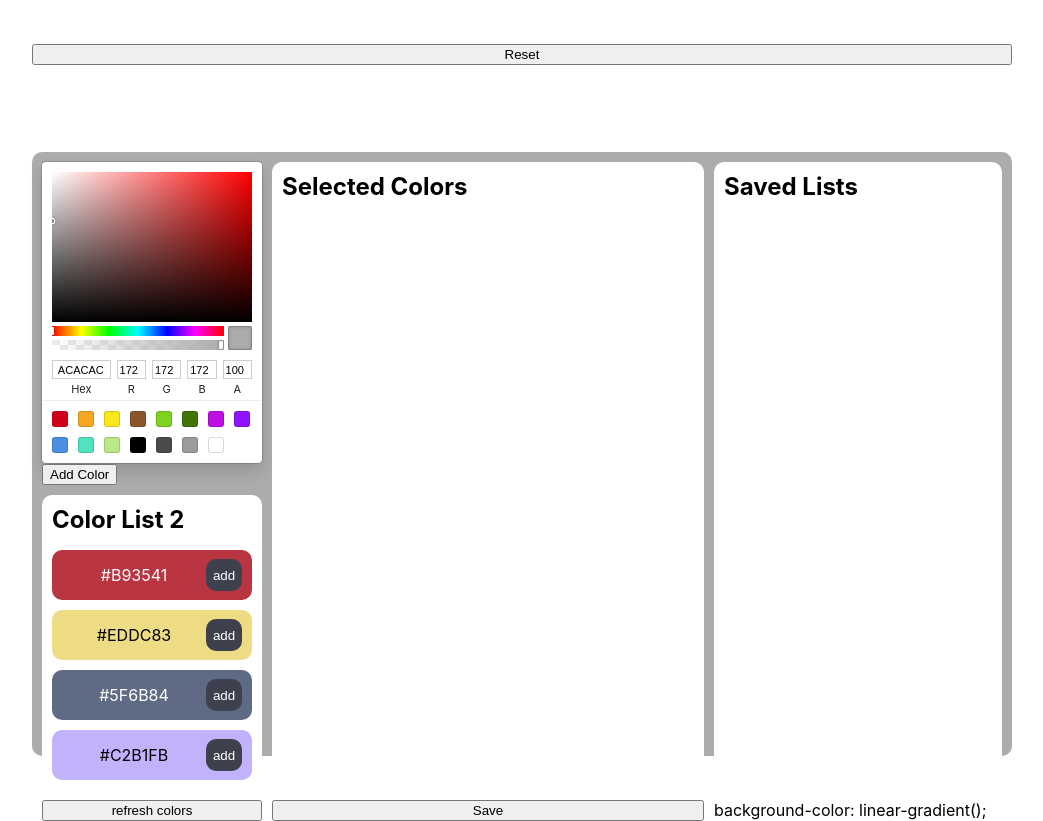
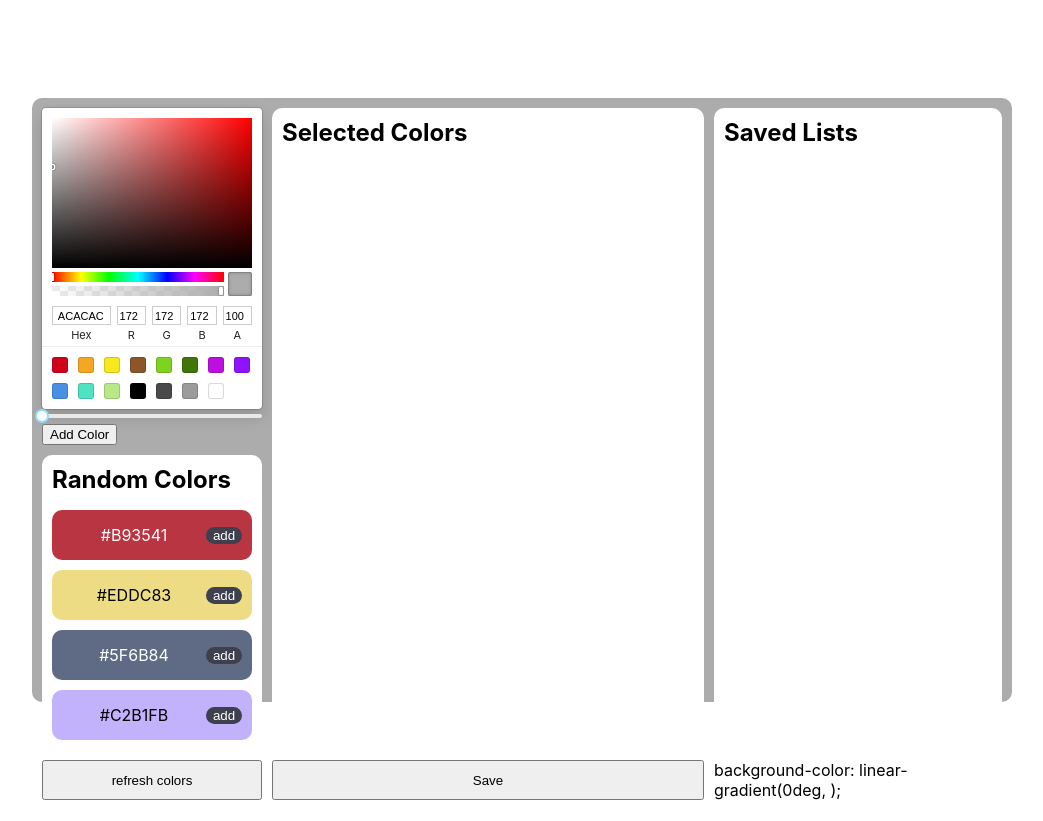
Before and after one commit to MVMTrabian/colorpicker, a React (Create React App) app: page / in a window 1280 px wide. Shown: the whole page, without its empty margins (118-1161 px from the left). After the commit the page ends 800 px from the top, so only its background shows below. Built offline with nearby package versions, Linux system fonts and the light colour scheme.

Commit message:
Update types and add slider for rotation

```diff
--- a/package.json
+++ b/package.json
@@ -11,6 +11,7 @@
     "@types/react": "^17.0.0",
     "@types/react-color": "^3.0.5",
     "@types/react-dom": "^17.0.0",
+    "rc-slider": "^9.7.2",
     "react": "^17.0.2",
     "react-color": "^2.19.3",
     "react-dom": "^17.0.2",
--- a/src/App.tsx
+++ b/src/App.tsx
@@ -1,11 +1,13 @@
 import { BOXES, NUMBER_OF_COLORS } from './constants'
 import { useLocalStorage, useSelectedItems } from './hooks'
 import { getColorArray, getRandomColor } from './utils'
-import { Item, Storage } from './types'
+import { ColorItem, ColorItemList, ColorListStorage } from './types'
 import { Layout, List } from './components'
 
 import { SketchPicker } from 'react-color'
 import { useState } from 'react'
+import Slider from 'rc-slider'
+import 'rc-slider/assets/index.css'
 
 // This assigns the color of all the buttons to a single random color.
 export const buttonColor = getRandomColor()
@@ -18,7 +20,7 @@ const App = () => {
   // If local storage in 'griddemo' doesn't yet exist, create
   // it with { itemLists: []}
   const { currentStorage, updateStorage, clearStorage } = useLocalStorage<
-    Storage // this is the type of the object we are keeping in storage
+    ColorListStorage // this is the type of the object we are keeping in storage
   >('griddemo', { itemLists: [] })
 
   // sets up selected items for the main color list
@@ -27,7 +29,7 @@ const App = () => {
     addSelectedItem,
     removeSelectedItem,
     setSelectedItems,
-  } = useSelectedItems([])
+  } = useSelectedItems<ColorItem>([])
 
   // sets up selectedItems for the saved color lists
   // these are renamed so they don't conflict with the ones above
@@ -35,7 +37,7 @@ const App = () => {
   const {
     removeSelectedItem: removeSelectedList,
     setSelectedItems: setSelectedLists,
-  } = useSelectedItems([], true)
+  } = useSelectedItems<ColorItemList>([], true)
 
   // destructures the current local storage object.
   const { itemLists: savedLists } = currentStorage ?? { itemLists: [] }
@@ -48,11 +50,27 @@ const App = () => {
     getColorArray(NUMBER_OF_COLORS),
   )
 
+  // create a piece of state to track the generated colors
+  const [rotation, setRotation] = useState(0)
+
+  const gradientString = `linear-gradient(${rotation}deg, ${selectedItems
+    .map((item) => item.color)
+    .join(', ')})`
+
   // function for saving a new color list
-  const saveColorList = (list: Item[]) => {
+  const saveColorList = (list: ColorItem[]) => {
     if (currentStorage) {
       updateStorage({
-        itemLists: [...currentStorage.itemLists, { id: Date.now(), list }],
+        itemLists: [
+          ...currentStorage.itemLists,
+          {
+            id: Date.now(),
+            list,
+            backgroundColor: list[0].backgroundColor,
+            backgroundImage: gradientString,
+            name: '',
+          },
+        ],
       })
     }
   }
@@ -81,19 +99,21 @@ const App = () => {
   const loadColorList = (listId: number) => {
     const list = getColorList(listId)
     if (list) {
-      setSelectedLists([
-        { ...list, name: listId.toString(), color: list.list[0].color },
-      ])
+      setSelectedLists([list])
       setSelectedItems(list.list)
     }
   }
 
   // sets up Item objects for each color list in local storage (for display)
-  const savedListsItems: Item[] = savedLists.map((list) => {
+  const savedListsItems: ColorItemList[] = savedLists.map((list, listIndex) => {
     return {
-      name: 'list ' + list.id.toString(),
+      name: 'list ' + (listIndex + 1).toString(),
       color: list.list[0].color,
       id: list.id,
+      position: 0,
+      backgroundColor: list.list[0].backgroundColor ?? '#ffffff',
+      backgroundImage: list.backgroundImage,
+      list: list.list,
     }
   })
 
@@ -108,13 +128,8 @@ const App = () => {
     setGeneratedColors(getColorArray(NUMBER_OF_COLORS))
   }
 
-  const gradientString = `linear-gradient(${selectedItems
-    .map((item) => item.color)
-    .join(', ')})`
-
   return (
     <Layout gradient={gradientString}>
-      <button onClick={reset}>Reset</button>
       <div
         style={{
           display: 'grid',
@@ -132,14 +147,7 @@ const App = () => {
           padding: 10,
         }}
       >
-        {/* <List
-          box={BOXES[0]}
-          listItems={colorArray1.map((color) => {
-            return { name: 'name', color, id: Date.now() }
-          })}
-          onItemClick={addSelectedItem}
-          buttonLabel="add"
-        /> */}
+        <div>
           <div>
             <SketchPicker
               color={colorPickerColor}
@@ -147,43 +155,59 @@ const App = () => {
                 setColorPickerColor(color.hex)
               }}
             />
+            <Slider
+              value={rotation}
+              onChange={(value) => setRotation(value)}
+              min={0}
+              max={360}
+            />
+          </div>
           <button
             onClick={() =>
               addSelectedItem({
                 name: colorPickerColor,
                 id: Date.now(),
                 color: colorPickerColor,
+                backgroundColor: colorPickerColor,
+                position: 0,
               })
             }
           >
             Add Color
           </button>
         </div>
-        <List
+        <List<{}, ColorItem>
           box={BOXES[1]}
           listItems={generatedColors.map((color) => {
-            return { name: 'name', color, id: Date.now() }
+            return {
+              name: color,
+              color,
+              id: Date.now(),
+              backgroundColor: color,
+              position: 0,
+            } as ColorItem
           })}
           onItemClick={addSelectedItem}
           buttonLabel="add"
         />
         <button onClick={refreshColors}>refresh colors</button>
-        <List
+        <List<{}, ColorItem>
           box={BOXES[2]}
           listItems={selectedItems}
           onItemClick={removeSelectedItem}
           buttonLabel="remove"
         />
+
         <button onClick={() => saveColorList(selectedItems)}>Save</button>
         <div>background-color: {gradientString};</div>
-        <List
+        <List<{}, ColorItemList>
           box={BOXES[3]}
           listItems={savedListsItems}
           onItemClick={(item) => loadColorList(item.id)}
           buttonLabel="Load"
           additionalActions={[
             {
-              buttonLabel: 'remove',
+              buttonLabel: 'Delete',
               onItemClick: (item) => {
                 removeSelectedList(item)
                 removeColorList(item.id)
--- a/src/components/List.tsx
+++ b/src/components/List.tsx
@@ -1,28 +1,28 @@
-import React from 'react'
 import { buttonColor } from '../App'
 import { Box, Item } from '../types'
 import { getContrast } from '../utils'
 
-type ListProps = {
-  box?: Box
-  listItems: Item[]
+type ListProps<CustomBoxProps, CustomItemProps> = {
+  box?: Box<CustomBoxProps>
+  listItems: Item<CustomItemProps>[]
   buttonLabel: string
-  onItemClick: (item: Item) => void
+  onItemClick: (item: Item<CustomItemProps>) => void
   additionalActions?: {
     buttonLabel: string
-    onItemClick: (item: Item) => void
+    onItemClick: (item: Item<CustomItemProps>) => void
   }[]
   //voids an item from the selected items list upon activation
 }
 
-export const List: React.FC<ListProps> = ({
+export function List<CustomBoxProps, ItemType extends Item<{}>>({
   //calls outside items so they can function within this variable
   box,
   listItems,
   buttonLabel,
   onItemClick,
   additionalActions,
-}) => {
+}: ListProps<CustomBoxProps, ItemType>) {
+  const itemConfigs = { buttonLabel, onItemClick, additionalActions }
   return (
     <div
       style={{
@@ -44,13 +44,38 @@ export const List: React.FC<ListProps> = ({
         {box?.name}
       </div>
       {listItems.map((listItem) => (
+        <ItemDisplay listItem={listItem} {...itemConfigs} />
+      ))}
+    </div>
+  )
+}
+
+type ItemDisplayProps<ItemType extends Item<{}>> = {
+  listItem: ItemType
+  buttonLabel: string
+  onItemClick: (item: ItemType) => void
+  additionalActions?: {
+    buttonLabel: string
+    onItemClick: (item: ItemType) => void
+  }[]
+}
+
+function ItemDisplay<ItemType extends Item<{}>>({
+  listItem,
+  buttonLabel,
+  onItemClick,
+  additionalActions,
+}: ItemDisplayProps<ItemType>): JSX.Element {
+  return (
     <div
       style={{
         //generates the style of the list items
-
-            color: getContrast(listItem.color),
+        color: getContrast(listItem.backgroundColor),
         textAlign: 'center',
-            backgroundColor: listItem.color,
+        backgroundColor: listItem.backgroundColor,
+        ...(listItem.backgroundImage
+          ? { backgroundImage: listItem.backgroundImage }
+          : undefined),
         borderRadius: 10,
         display: 'grid',
         gridTemplateColumns: '4fr 1fr',
@@ -58,12 +83,15 @@ export const List: React.FC<ListProps> = ({
         padding: '5px 10px',
       }}
     >
-          <div>{listItem.color}</div>
+      <div>{listItem.name}</div>
+      <div style={{ display: 'flex', flexWrap: 'wrap', gap: 3 }}>
         {additionalActions?.map((action) => {
           return (
             <button
               style={{
-                  height: '80%',
+                display: 'flex',
+                justifyContent: 'center',
+                flex: 1,
                 borderRadius: 10,
                 backgroundColor: buttonColor,
                 border: 'none',
@@ -77,7 +105,9 @@ export const List: React.FC<ListProps> = ({
         })}
         <button
           style={{
-              height: '80%',
+            display: 'flex',
+            flex: 1,
+            justifyContent: 'center',
             borderRadius: 10,
             backgroundColor: buttonColor,
             border: 'none',
@@ -88,7 +118,6 @@ export const List: React.FC<ListProps> = ({
           {buttonLabel}
         </button>
       </div>
-      ))}
     </div>
   )
 }
--- a/src/constants.ts
+++ b/src/constants.ts
@@ -3,10 +3,10 @@ import { Box } from './types'
 export const NUMBER_OF_COLORS = 4
 
 // The areas on the layout
-export const BOXES: Box[] = [
+export const BOXES: Box<{}>[] = [
   //constitutes the variable for the grid
-  { name: 'Color List 1', gridArea: 'leftTop' },
-  { name: 'Color List 2', gridArea: 'leftBottom' },
+  { name: '', gridArea: 'leftTop' },
+  { name: 'Random Colors', gridArea: 'leftBottom' },
   { name: 'Selected Colors', gridArea: 'right' },
   { name: 'Saved Lists', gridArea: 'localStorage' },
 ]
--- a/src/hooks.ts
+++ b/src/hooks.ts
@@ -1,5 +1,4 @@
 import { useEffect, useState } from 'react'
-import { Item } from './types'
 
 /**
  * A Custom hook used to manage a set of selected Item objects.
@@ -8,17 +7,17 @@ import { Item } from './types'
  * be selected at a time
  * @returns selected Items array and functions for updating it.
  */
-export const useSelectedItems = (
-  initialSelectedItems: Item[] = [{ name: 'white', color: '#FFFFFF', id: 0 }],
+export function useSelectedItems<IdentifiableItem extends { id: number }>(
+  initialSelectedItems: IdentifiableItem[],
   singleSelect?: boolean,
-) => {
+) {
   //creates a constant variable for selected items
   // useState(initialState) is a react hook that will keep track of state for us
   // It returns an array containing the state data in the first position,
   // and a function in the second position for updating that state data.
   // this is usually written in this form:
   // const [state, setState] = useState<StateType>(initialState);
-  const [selectedItems, setSelectedItems] = useState<Item[]>(
+  const [selectedItems, setSelectedItems] = useState<IdentifiableItem[]>(
     initialSelectedItems,
   )
 
@@ -27,7 +26,7 @@ export const useSelectedItems = (
   // like .filter(), .map() accepts a function (callback) to be called
   // on each element in the mapped array. The returned array is the result of calling
   // the callback function on every member of the array.
-  const selectedColors = selectedItems.map((item) => item.color)
+  const selectedIds = selectedItems.map((item) => item.id)
 
   /**
    * Adds an Item to the selectedItemsArray.
@@ -35,10 +34,10 @@ export const useSelectedItems = (
    * @param item Item The Item to be added to the selectedItems
    * @returns void
    */
-  const addSelectedItem = (item: Item) => {
+  const addSelectedItem = (item: IdentifiableItem) => {
     // Check if the item already exists in the selectedColors array.
     // if so, stop running this function and return undefined.
-    if (selectedColors.includes(item.color)) return
+    if (selectedIds.includes(item.id)) return
 
     // Replaces (updates) the selected items.
     // if `singleSelect` is true, the new selectedItems array will
@@ -52,14 +51,14 @@ export const useSelectedItems = (
    * @param item Item The Item to be added to the selectedItems
    * @returns void
    */
-  const removeSelectedItem = (item: Item) => {
+  const removeSelectedItem = (item: IdentifiableItem) => {
     if (singleSelect) {
       // If singleSelect is true, set the selected items to an empty array.
       setSelectedItems([])
     } else {
       // otherwise, remove the item from the selectedItems array
       const newItems = selectedItems.filter((selectedItem) => {
-        return selectedItem.color !== item.color
+        return selectedItem.id !== item.id
       })
 
       // Then, update (replace) the selectedItems.
```
Also changed, not shown: src/types.ts (+39 -9 lines), 1 other file (tests, documents, lock files or other folders). Lines whose indentation alone changed are shown as unchanged.
